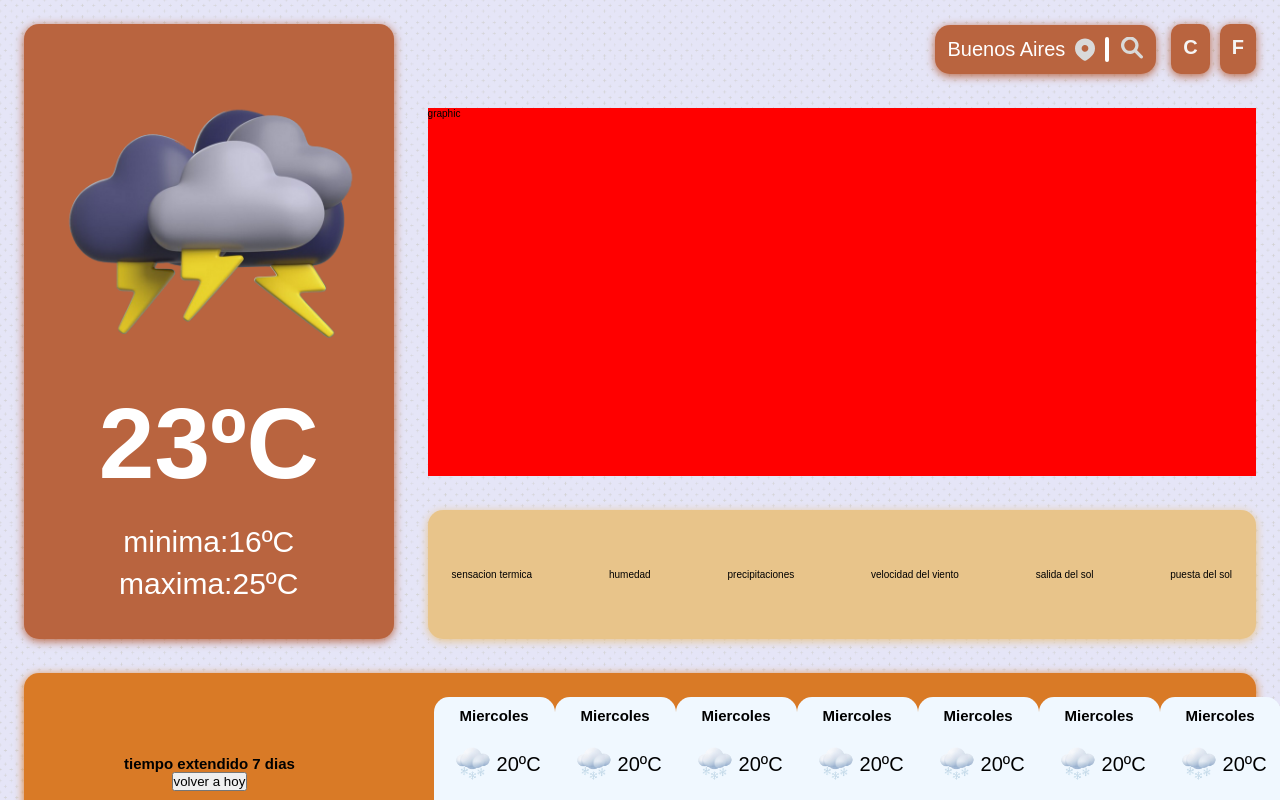
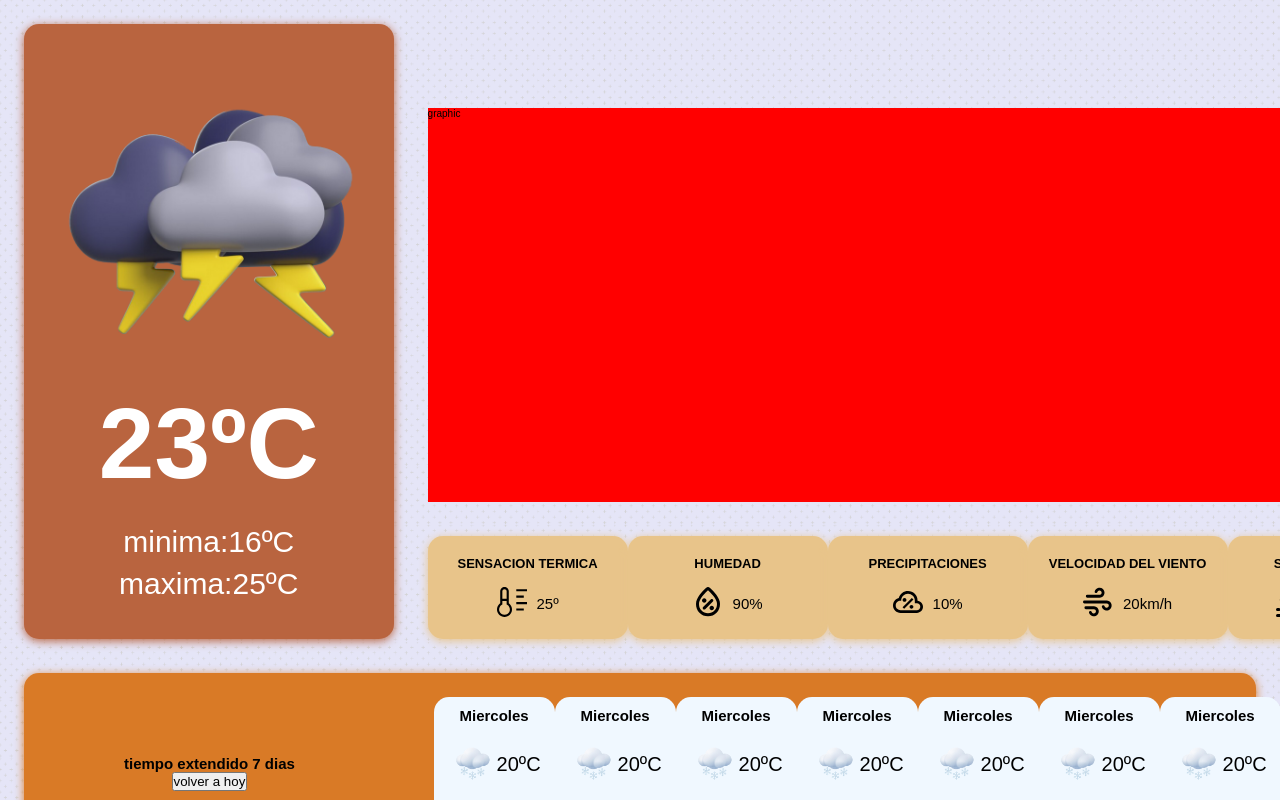
Before and after one commit to seba-krawiec/weatherApp, a React (Create React App) app: page / in a window 1280 px wide. Built offline with nearby package versions, Linux system fonts and the light colour scheme.

Commit message:
extra data icons consumed

```diff
--- a/src/sections/Main.tsx
+++ b/src/sections/Main.tsx
@@ -1,16 +1,71 @@
 import React from 'react'
 import { Card, Container, Maincard, Navbar } from '../components'
 import styled, { useTheme } from 'styled-components'
+import { icons } from '../assets/icons';
 
+
+const { Humidity,
+  FeelsLike,
+  Precipitations,
+  Sunrise,
+  Sunset,
+  Wind} = icons;
 
 interface MainProps {
   onChange?: () => void,
   children?:  React.ReactNode ,
 }
 
-export const Main = ({onChange}):MainProps => {
+interface ExtraData {
+  label?: string,
+  icon?: React.ReactNode,
+  data?: string
+}
+
+const extraData:ExtraData[] = [
+  {
+    label:"sensacion termica",
+    icon:<FeelsLike/>,
+    data:"25º",
+
+  },
+  {
+    label:"humedad",
+    icon:<Humidity/>,
+    data:"90%",
+
+  },
+  {
+    label:"precipitaciones",
+    icon:<Precipitations/>,
+    data:"10%",
+
+  },
+  {
+    label:"velocidad del viento",
+    icon:<Wind/>,
+    data:"20km/h",
+
+  },
+  {
+    label:"salida del sol",
+    icon:<Sunrise/>,
+    data:"10:00 am",
+
+  },
+  {
+    label:"puesta del sol",
+    icon:<Sunset/>,
+    data:"08:00 pm",
+
+  }
+]
+
+export const Main = ({onChange}:MainProps) => {
 
     const theme = useTheme();
+
+
 
     const handleClick = () => {
       console.log("parkour")
@@ -42,26 +97,21 @@
             <Container flex width="100%" height="100%" style={{backgroundColor:"red"}}>
             graphic
             </Container>
-            <ExtraData flex width="100%" align="center" height="16rem" justify='space-between'>
-              <div>
-                sensacion termica
-              </div>
-              <div>
-                humedad
-              </div>
-              <div>
-                precipitaciones
-              </div>
-              <div>
-                velocidad del viento
-              </div>
-              <div>
-                salida del sol
-              </div>
-              <div>
-                puesta del sol
-              </div>
-            </ExtraData>
+            <Container flex width="100%" align="center" height="16rem" justify='space-between'>
+
+            {extraData.map(({label, icon, data}, index) => {
+              return (
+
+                <ExtraDataCard key={index} flex column align='center' justify='space-between'>
+                <h2>{label?.toUpperCase()}</h2>
+                <Wrapper>
+                <div>{icon}</div>
+                <span>{data}</span>
+                </Wrapper>
+              </ExtraDataCard>
+              )
+            })}
+            </Container>
         </RightWrapper>
 
       </UpRow>
@@ -108,10 +158,40 @@
 gap: ${(p) => p.theme.gaps.cardStreets};
 `;
 
-const ExtraData = styled(Container)`
+const ExtraDataCard = styled(Container)`
+
 background-color:${(p) => p.theme.colors.orange200};
-border-radius: ${(p) => p.theme.borderRadius.common};
-box-shadow: ${(p) => (p.theme.shadows.black, p.theme.shadows.colorized(p.theme.colors.orange200))};
-height: 20rem;
-padding: ${(p) => `${p.theme.paddings.medium} ${p.theme.paddings.large}`};
+  padding: 2rem;
+  border-radius: 1.5rem;
+  flex-wrap: wrap;
+  width: 20rem;
+  height: 100%;
+  box-shadow: ${(p) => (p.theme.shadows.black, p.theme.shadows.colorized(p.theme.colors.orange200))};
+
+  h2{
+  display: inline-block;
+  min-width: 50%;
+  text-align: center;
+  font-size: 1.3rem;
+  font-weight: 700;
+}
+
 `;
+
+const Wrapper = styled.div`
+display: flex;
+align-items: center;
+gap: 1rem;
+
+
+
+svg{
+  width: 3rem;
+  height: 3rem;
+}
+
+span{
+  line-break: auto;
+  font-size: 1.5rem;
+}
+`;
```
